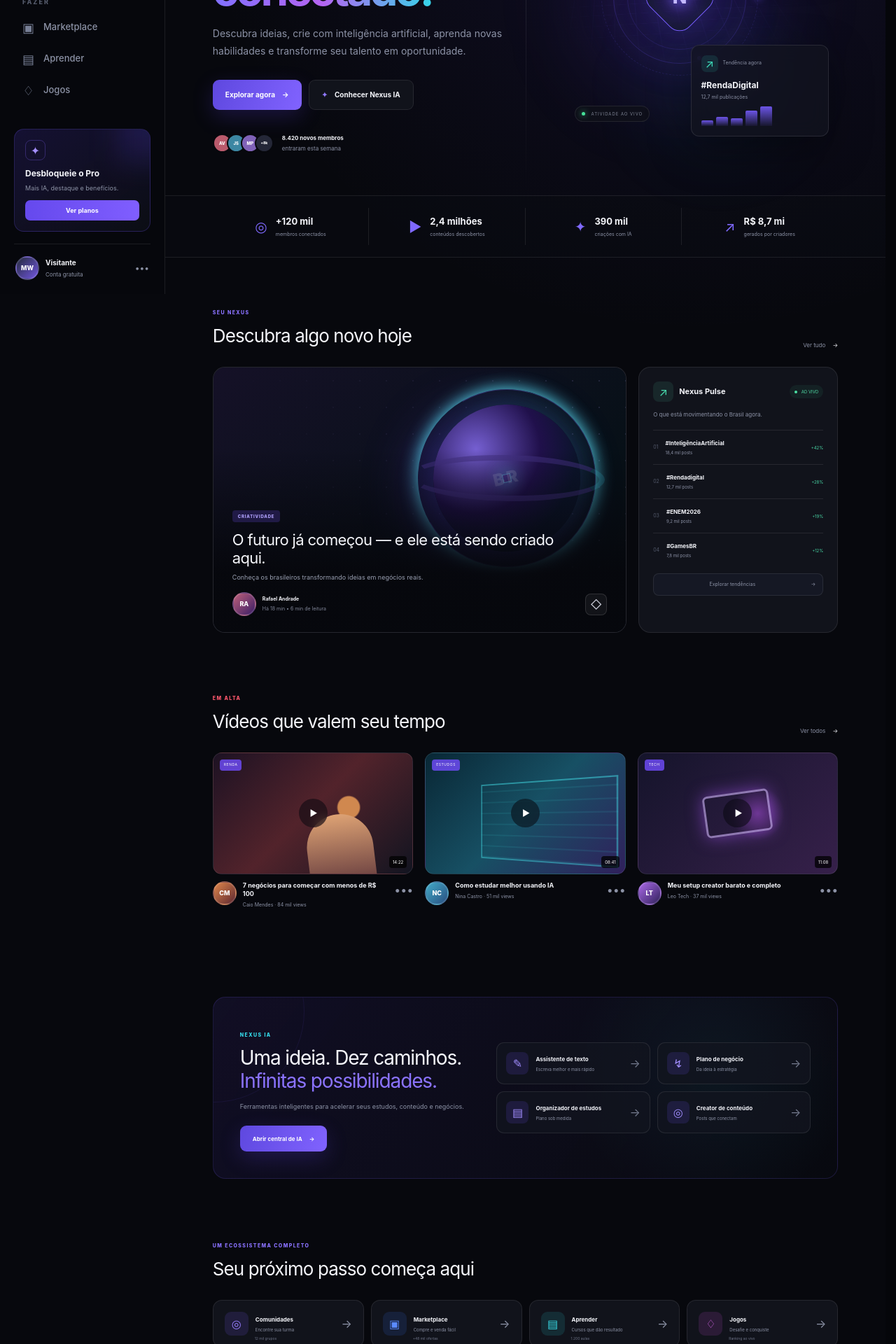
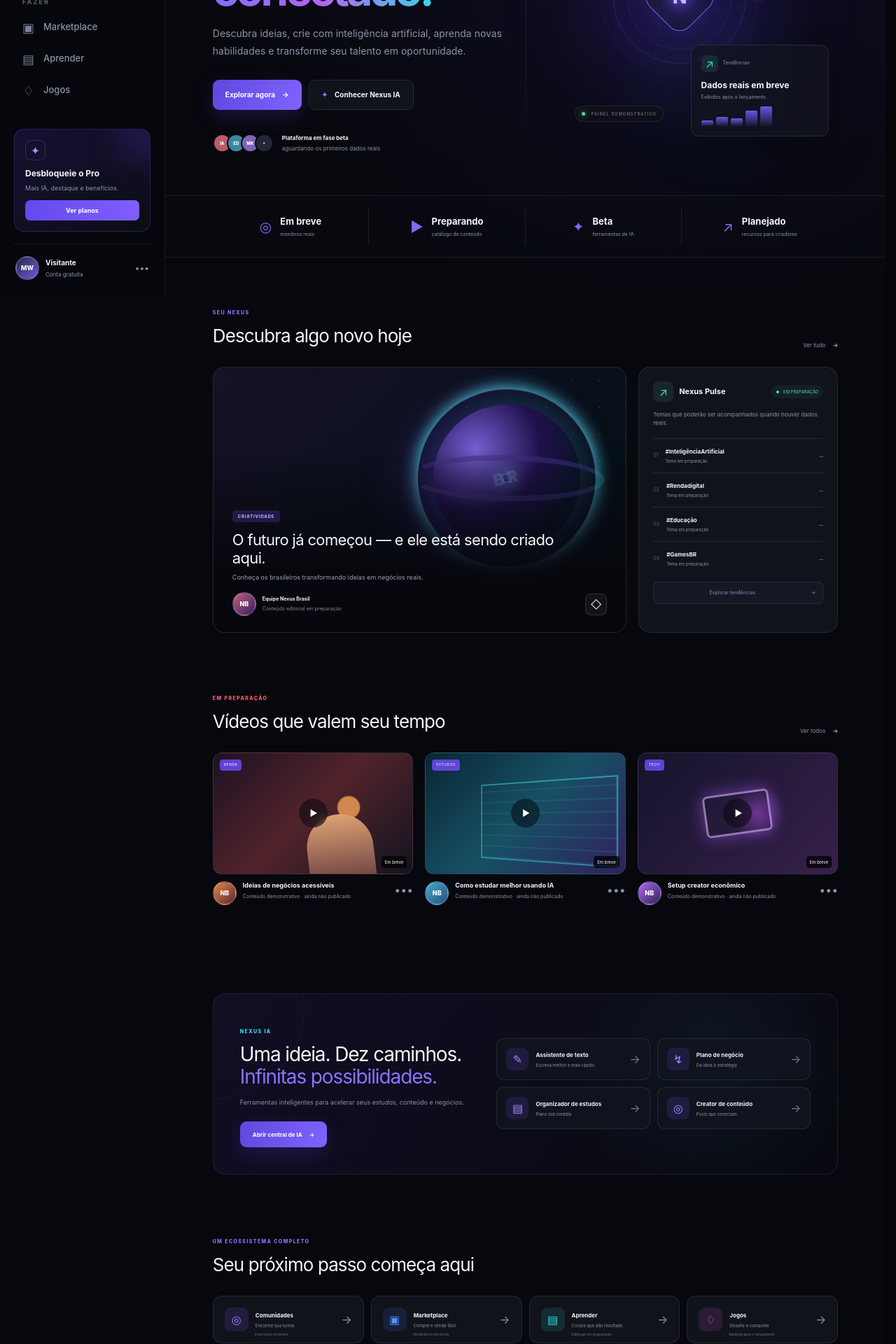
Before and after one commit to possivel2026/Sites-Wayne, a Next.js app: page / in a window 1280 px wide. Shown: the part 380-2300 px from the top of the page at 70% size. Built offline with nearby package versions, Linux system fonts and the light colour scheme.

Commit message:
Remove fictional data from landing page

```diff
--- a/components/nexus-home.tsx
+++ b/components/nexus-home.tsx
@@ -16,19 +16,19 @@ const navItems: NavItem[] = [
   { label: "Jogos", icon: "♢", id: "jogos", href: "/jogos" },
 ];
 
-const trends = [
-  ["Inteligência Artificial", "18,4 mil posts"],
-  ["Renda digital", "12,7 mil posts"],
-  ["ENEM 2026", "9,2 mil posts"],
-  ["Games BR", "7,8 mil posts"],
+const plannedTopics = [
+  ["Inteligência Artificial", "Tema em preparação"],
+  ["Renda digital", "Tema em preparação"],
+  ["Educação", "Tema em preparação"],
+  ["Games BR", "Tema em preparação"],
 ];
 
 const searchData = [
-  { type: "IA", title: "Gerador de plano de negócios", detail: "Ferramenta Nexus" },
-  { type: "Curso", title: "Primeira venda pela internet", detail: "38 min • Gratuito" },
-  { type: "Comunidade", title: "Criadores do Brasil", detail: "12,4 mil membros" },
-  { type: "Produto", title: "Kit creator compacto", detail: "R$ 189,90" },
-  { type: "Vídeo", title: "7 negócios para começar do zero", detail: "14 min" },
+  { type: "IA", title: "Ferramentas de produtividade", detail: "Disponível em modo beta" },
+  { type: "Curso", title: "Área de aprendizagem", detail: "Catálogo em preparação" },
+  { type: "Comunidade", title: "Comunidades temáticas", detail: "Inscrições em breve" },
+  { type: "Produto", title: "Marketplace de criadores", detail: "Ainda sem vendedores cadastrados" },
+  { type: "Vídeo", title: "Nexus Play", detail: "Catálogo em preparação" },
 ];
 
 function Logo({ compact = false }: { compact?: boolean }) {
@@ -110,16 +110,16 @@ export function NexusHome() {
             <span aria-hidden="true">⌕</span><span>Busque vídeos, pessoas, produtos e mais...</span><kbd>⌘ K</kbd>
           </button>
           <div className="top-actions">
-            <span className="online"><i /> 48 mil online</span>
+            <span className="online"><i /> Versão beta</span>
             <button className="icon-button" aria-label="Alternar tema" onClick={() => setTheme(theme === "dark" ? "light" : "dark")}>{theme === "dark" ? "☼" : "☾"}</button>
             <button className="icon-button notification-button" aria-label="Ver notificações" onClick={() => setNoticeOpen(!noticeOpen)}>♢<i /></button>
-            <button className="primary-small" onClick={() => notify("Cadastro liberado em modo demonstração")}>Criar conta</button>
+            <button className="primary-small" onClick={() => notify("O cadastro ainda está em preparação")}>Criar conta</button>
           </div>
           {noticeOpen && (
             <div className="notification-popover">
               <div><strong>Notificações</strong><button onClick={() => setNoticeOpen(false)}>×</button></div>
               <article><span>✦</span><p><b>Bem-vindo ao Nexus</b><small>Seu novo universo digital começa aqui.</small></p></article>
-              <article><span>◎</span><p><b>Comunidade em alta</b><small>Criadores do Brasil ganhou 840 membros.</small></p></article>
+              <article><span>◎</span><p><b>Recursos em implantação</b><small>Dados reais serão exibidos após o lançamento.</small></p></article>
             </div>
           )}
         </header>
@@ -135,26 +135,26 @@ export function NexusHome() {
                 <a className="secondary-button" href="/ia"><span>✦</span> Conhecer Nexus IA</a>
               </div>
               <div className="social-proof">
-                <div className="face-stack"><span>AV</span><span>JS</span><span>MP</span><span>+8k</span></div>
-                <p><strong>8.420 novos membros</strong><small>entraram esta semana</small></p>
+                <div className="face-stack"><span>IA</span><span>ED</span><span>MK</span><span>+</span></div>
+                <p><strong>Plataforma em fase beta</strong><small>aguardando os primeiros dados reais</small></p>
               </div>
             </div>
             <div className="hero-visual" aria-label="Visão da atividade no Nexus Brasil">
               <div className="orb orb-one" /><div className="orb orb-two" />
               <div className="visual-grid" />
-              <div className="float-card creator-card"><span className="avatar avatar-lia">LA</span><p><small>Criadora em destaque</small><strong>Lia Alves <i>✓</i></strong><em>+12,8k seguidores</em></p><button onClick={() => notify("Agora você segue Lia Alves")}>Seguir</button></div>
+              <div className="float-card creator-card"><span className="avatar avatar-lia">NB</span><p><small>Perfis de criadores</small><strong>Em preparação</strong><em>Sem números inventados</em></p><button onClick={() => notify("Perfis reais serão exibidos após o cadastro")}>Em breve</button></div>
               <div className="float-card ai-card"><span>✦</span><p><small>Nexus IA</small><strong>Seu plano está pronto</strong></p><i>→</i></div>
-              <div className="float-card trend-card"><div><span>↗</span><small>Tendência agora</small></div><strong>#RendaDigital</strong><p>12,7 mil publicações</p><div className="mini-chart"><i /><i /><i /><i /><i /></div></div>
+              <div className="float-card trend-card"><div><span>↗</span><small>Tendências</small></div><strong>Dados reais em breve</strong><p>Exibidos após o lançamento</p><div className="mini-chart"><i /><i /><i /><i /><i /></div></div>
               <div className="center-sigil"><div><span>N</span></div><i /><i /><i /></div>
-              <div className="activity-pill"><i /> ATIVIDADE AO VIVO</div>
+              <div className="activity-pill"><i /> PAINEL DEMONSTRATIVO</div>
             </div>
           </section>
 
-          <section className="quick-stats" aria-label="Estatísticas da plataforma">
-            <article><span>◎</span><p><strong>+120 mil</strong><small>membros conectados</small></p></article>
-            <article><span>▶</span><p><strong>2,4 milhões</strong><small>conteúdos descobertos</small></p></article>
-            <article><span>✦</span><p><strong>390 mil</strong><small>criações com IA</small></p></article>
-            <article><span>↗</span><p><strong>R$ 8,7 mi</strong><small>gerados por criadores</small></p></article>
+          <section className="quick-stats" aria-label="Estado dos recursos da plataforma">
+            <article><span>◎</span><p><strong>Em breve</strong><small>membros reais</small></p></article>
+            <article><span>▶</span><p><strong>Preparando</strong><small>catálogo de conteúdo</small></p></article>
+            <article><span>✦</span><p><strong>Beta</strong><small>ferramentas de IA</small></p></article>
+            <article><span>↗</span><p><strong>Planejado</strong><small>recursos para criadores</small></p></article>
           </section>
 
           <section className="section" id="explorar">
@@ -166,29 +166,29 @@ export function NexusHome() {
                   <span className="tag tag-purple">CRIATIVIDADE</span>
                   <h3>O futuro já começou — e ele está sendo criado aqui.</h3>
                   <p>Conheça os brasileiros transformando ideias em negócios reais.</p>
-                  <div><span className="avatar avatar-lia">RA</span><p><strong>Rafael Andrade</strong><small>Há 18 min • 6 min de leitura</small></p><button className={saved.includes("story") ? "saved" : ""} aria-label="Salvar matéria" onClick={() => toggleSaved("story")}>{saved.includes("story") ? "✓" : "◇"}</button></div>
+                  <div><span className="avatar avatar-lia">NB</span><p><strong>Equipe Nexus Brasil</strong><small>Conteúdo editorial em preparação</small></p><button className={saved.includes("story") ? "saved" : ""} aria-label="Salvar matéria" onClick={() => toggleSaved("story")}>{saved.includes("story") ? "✓" : "◇"}</button></div>
                 </div>
               </article>
               <article className="pulse-card">
-                <div className="card-title"><div><span>↗</span><strong>Nexus Pulse</strong></div><small><i /> AO VIVO</small></div>
-                <p>O que está movimentando o Brasil agora.</p>
-                <ol>{trends.map((trend, index) => <li key={trend[0]}><em>0{index + 1}</em><p><strong>#{trend[0].replaceAll(" ", "")}</strong><small>{trend[1]}</small></p><span>{index === 0 ? "+42%" : index === 1 ? "+28%" : index === 2 ? "+19%" : "+12%"}</span></li>)}</ol>
+                <div className="card-title"><div><span>↗</span><strong>Nexus Pulse</strong></div><small><i /> EM PREPARAÇÃO</small></div>
+                <p>Temas que poderão ser acompanhados quando houver dados reais.</p>
+                <ol>{plannedTopics.map((topic, index) => <li key={topic[0]}><em>0{index + 1}</em><p><strong>#{topic[0].replaceAll(" ", "")}</strong><small>{topic[1]}</small></p><span>—</span></li>)}</ol>
                 <button onClick={() => setSearchOpen(true)}>Explorar tendências <span>→</span></button>
               </article>
             </div>
           </section>
 
           <section className="section" id="videos">
-            <div className="section-head"><div><span className="section-kicker red">EM ALTA</span><h2>Vídeos que valem seu tempo</h2></div><button onClick={() => notify("Feed de vídeos aberto em modo demo")}>Ver todos <span>→</span></button></div>
+            <div className="section-head"><div><span className="section-kicker red">EM PREPARAÇÃO</span><h2>Vídeos que valem seu tempo</h2></div><button onClick={() => notify("O catálogo será publicado quando houver vídeos reais")}>Ver todos <span>→</span></button></div>
             <div className="video-grid">
               {[
-                ["negócios", "7 negócios para começar com menos de R$ 100", "Caio Mendes", "14:22", "84 mil"],
-                ["estudo", "Como estudar melhor usando IA", "Nina Castro", "08:41", "51 mil"],
-                ["creator", "Meu setup creator barato e completo", "Leo Tech", "11:08", "37 mil"],
+                ["negócios", "Ideias de negócios acessíveis", "Conteúdo demonstrativo", "Em breve"],
+                ["estudo", "Como estudar melhor usando IA", "Conteúdo demonstrativo", "Em breve"],
+                ["creator", "Setup creator econômico", "Conteúdo demonstrativo", "Em breve"],
               ].map((video, index) => (
                 <article className="video-card" key={video[0]}>
-                  <button className={`video-thumb thumb-${index + 1}`} aria-label={`Reproduzir ${video[1]}`} onClick={() => notify(`Reproduzindo: ${video[1]}`)}><span className="play">▶</span><em>{video[3]}</em><i>{index === 0 ? "RENDA" : index === 1 ? "ESTUDOS" : "TECH"}</i></button>
-                  <div className="video-info"><span className={`avatar avatar-${index + 1}`}>{video[2].split(" ").map((v) => v[0]).join("")}</span><p><strong>{video[1]}</strong><small>{video[2]} · {video[4]} views</small></p><button aria-label="Mais opções">•••</button></div>
+                  <button className={`video-thumb thumb-${index + 1}`} aria-label={`Prévia de ${video[1]}`} onClick={() => notify("Este vídeo ainda não foi publicado")}><span className="play">▶</span><em>{video[3]}</em><i>{index === 0 ? "RENDA" : index === 1 ? "ESTUDOS" : "TECH"}</i></button>
+                  <div className="video-info"><span className={`avatar avatar-${index + 1}`}>NB</span><p><strong>{video[1]}</strong><small>{video[2]} · ainda não publicado</small></p><button aria-label="Mais opções">•••</button></div>
                 </article>
               ))}
             </div>
@@ -207,18 +207,18 @@ export function NexusHome() {
             <div className="section-head"><div><span className="section-kicker">UM ECOSSISTEMA COMPLETO</span><h2>Seu próximo passo começa aqui</h2></div></div>
             <div className="ecosystem-grid">
               {[
-                ["◎", "Comunidades", "Encontre sua turma", "12 mil grupos", "purple"],
-                ["▣", "Marketplace", "Compre e venda fácil", "+48 mil ofertas", "blue"],
-                ["▤", "Aprender", "Cursos que dão resultado", "1.200 aulas", "cyan"],
-                ["♢", "Jogos", "Desafie e conquiste", "Ranking ao vivo", "pink"],
+                ["◎", "Comunidades", "Encontre sua turma", "Inscrições em breve", "purple"],
+                ["▣", "Marketplace", "Compre e venda fácil", "Vendedores em breve", "blue"],
+                ["▤", "Aprender", "Cursos que dão resultado", "Catálogo em preparação", "cyan"],
+                ["♢", "Jogos", "Desafie e conquiste", "Ranking após o lançamento", "pink"],
               ].map((item) => <article id={item[1].toLocaleLowerCase("pt-BR")} key={item[1]}><span className={`eco-icon ${item[4]}`}>{item[0]}</span><p><strong>{item[1]}</strong><small>{item[2]}</small></p><em>{item[3]}</em><button onClick={() => notify(`${item[1]} disponível em modo demonstração`)}>→</button></article>)}
             </div>
           </section>
 
           <section className="community-cta">
             <div><span>✦</span><span>◎</span><span>↗</span></div>
-            <p><span className="section-kicker cyan">O NEXUS É FEITO POR PESSOAS</span><strong>Seu espaço já está pronto.<br />Só falta você.</strong><small>Crie seu perfil, encontre sua comunidade e comece a construir.</small></p>
-            <button className="primary-button" onClick={() => notify("Criação de conta iniciada em modo demonstração")}>Criar minha conta grátis <span>→</span></button>
+            <p><span className="section-kicker cyan">O NEXUS É FEITO POR PESSOAS</span><strong>Seu espaço está sendo preparado.</strong><small>Contas e comunidades serão abertas quando as integrações reais estiverem prontas.</small></p>
+            <button className="primary-button" onClick={() => notify("Você está conhecendo a versão beta do Nexus")}>Conhecer a versão beta <span>→</span></button>
           </section>
 
           <footer>
```
